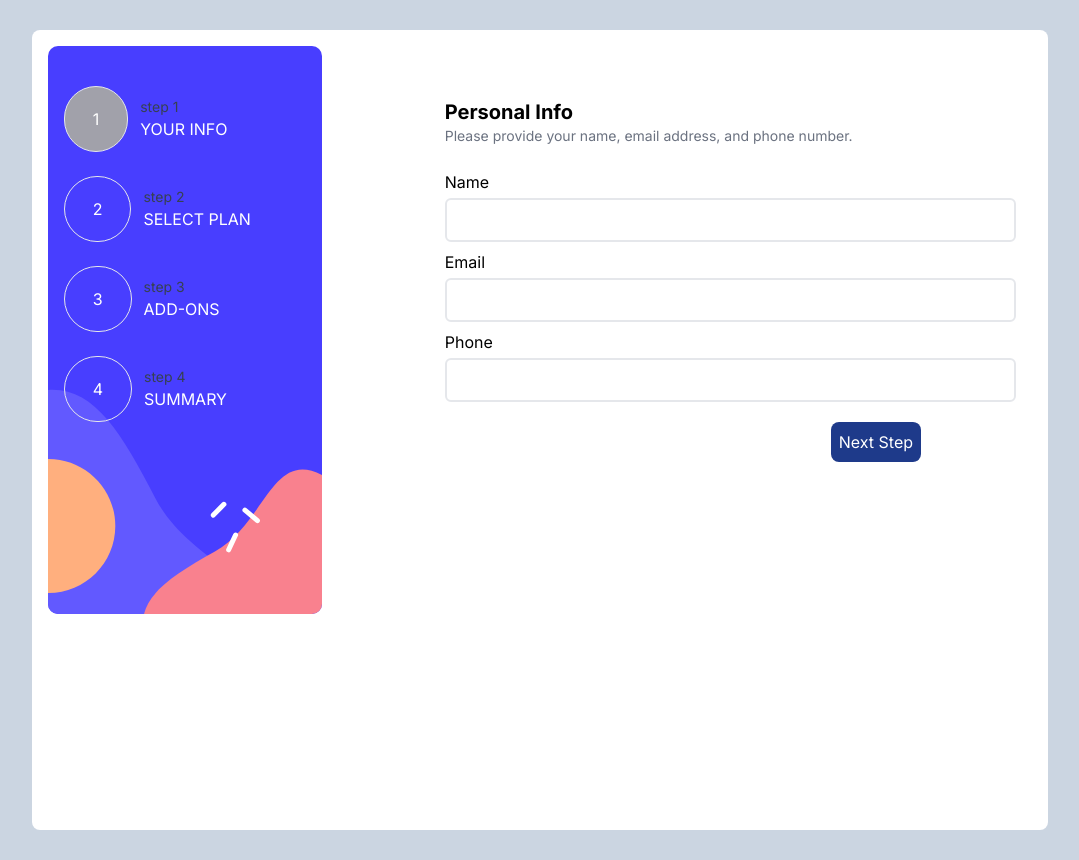
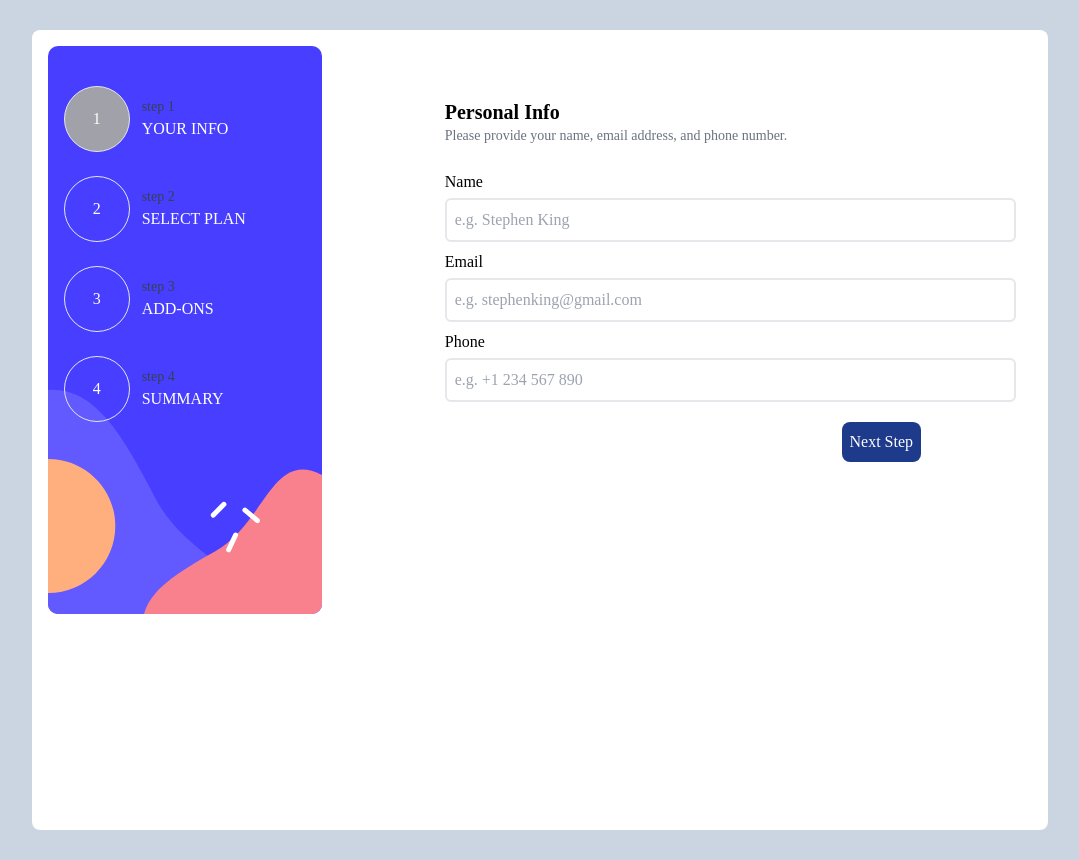
Before and after one commit to mendi313/Next.js-multi-step-form, a Next.js app: page / in a window 1280 px wide. Shown: the whole page, without its empty margins (100-1179 px from the left). Built offline with nearby package versions, Linux system fonts and the light colour scheme.

Commit message:
style: add custom font

```diff
--- a/app/components/FormInfo.tsx
+++ b/app/components/FormInfo.tsx
@@ -74,10 +74,11 @@ export default function FormInfo() {
             {errors.name && <p className="error ml-2">{errors.name}</p>}
           </label>
           <input
-            className={`input text-right p-2 rounded-md border-2 ${getErrorClass('name')}`}
+            className={`input p-2 rounded-md border-2 ${getErrorClass('name')}`}
             type="text"
             id="name"
             name="name"
+            placeholder='e.g. Stephen King'
             value={personalInfo.name}
             onChange={handleInputChange}
           />
@@ -92,6 +93,7 @@ export default function FormInfo() {
             type="email"
             id="email"
             name="email"
+            placeholder='e.g. stephenking@gmail.com'
             value={personalInfo.email}
             onChange={handleInputChange}
           />
@@ -106,6 +108,7 @@ export default function FormInfo() {
             type="text"
             id="phone"
             name="phone"
+            placeholder='e.g. +1 234 567 890'
             value={personalInfo.phone}
             onChange={handleInputChange}
           />
--- a/app/components/FormPlan.tsx
+++ b/app/components/FormPlan.tsx
@@ -31,11 +31,12 @@ export default function FormPlan() {
                 <Image src={plane.icon} alt={plane.title} />
               </div>
             )}
-            <div className="flex flex-col">
+            <div className="flex flex-col gap-1">
               <div className="text-md">{plane.title}</div>
               <div className="text-xs text-gray-600">
                 ${chosenPlanMethodID === 2 ? plane.priceForYear + '' + '/' + price : plane.priceForMonth + '' + '/' + price}
               </div>
+             { chosenPlanMethodID === 2 && <label className='text-green-950 font-medium text-[0.7rem]'> 2 month free</label>}
             </div>
           </div>
         ))}
--- a/app/globals.css
+++ b/app/globals.css
@@ -1,9 +1,34 @@
+@layer base {
+  @font-face {
+    font-family: 'Ubuntu';
+    src: url('../assets/fonts/Ubuntu-Bold.ttf') format('.ttf');
+    font-weight: 400;
+    font-display: swap;
+    font-style: normal
+  }
+}
+
 @tailwind base;
 @tailwind components;
 @tailwind utilities;
 
 :root {
   @apply bg-slate-300; /* Assuming @apply is used with a preprocessor like SCSS */
+}
+
+body,
+h1,
+h2,
+h3,
+h4,
+h5,
+h6,
+p,
+div,
+.input-box,
+.input,
+.error {
+  font-family: 'ubuntu';
 }
 
 /* Default padding for all screen sizes */
@@ -18,13 +43,12 @@
   }
 }
 
-
 .input-box {
   @apply flex flex-col gap-1 mt-2 w-full;
 }
 .input {
   @apply p-2 rounded-md border-2;
 }
-.error{
-  @apply text-red-500 font-medium text-sm mt-[-5px]
+.error {
+  @apply text-red-500 font-medium text-sm mt-[-5px];
 }
--- a/app/page.tsx
+++ b/app/page.tsx
@@ -5,5 +5,5 @@ import MobileDesing from './components/MobileDesing';
 
 export default function Home() {
   const { isDesktop } = useWindowContext();
-  return <div>{isDesktop ? <DesktopDesing /> : <MobileDesing />}</div>;
+  return <div >{isDesktop ? <DesktopDesing /> : <MobileDesing />}</div>;
 }
--- a/tailwind.config.ts
+++ b/tailwind.config.ts
@@ -14,6 +14,9 @@ const config: Config = {
           'conic-gradient(from 180deg at 50% 50%, var(--tw-gradient-stops))',
       },
     },
+    fontFamily :{
+      ubuntu: 'Ubuntu, cursive'
+    }
   },
   plugins: [],
 }
```
